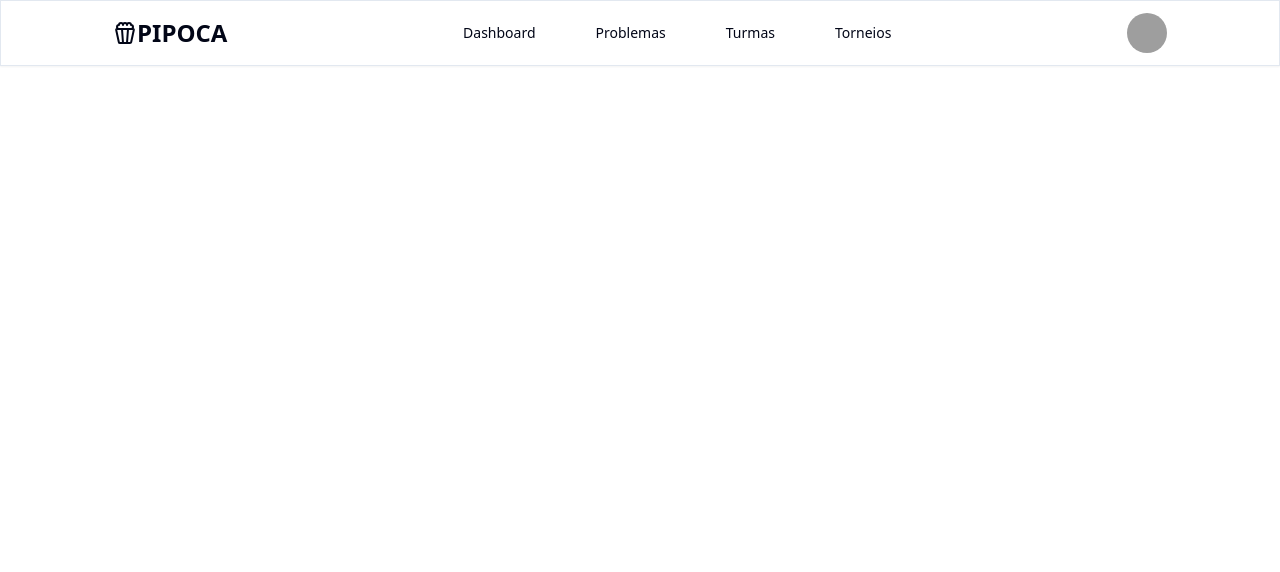
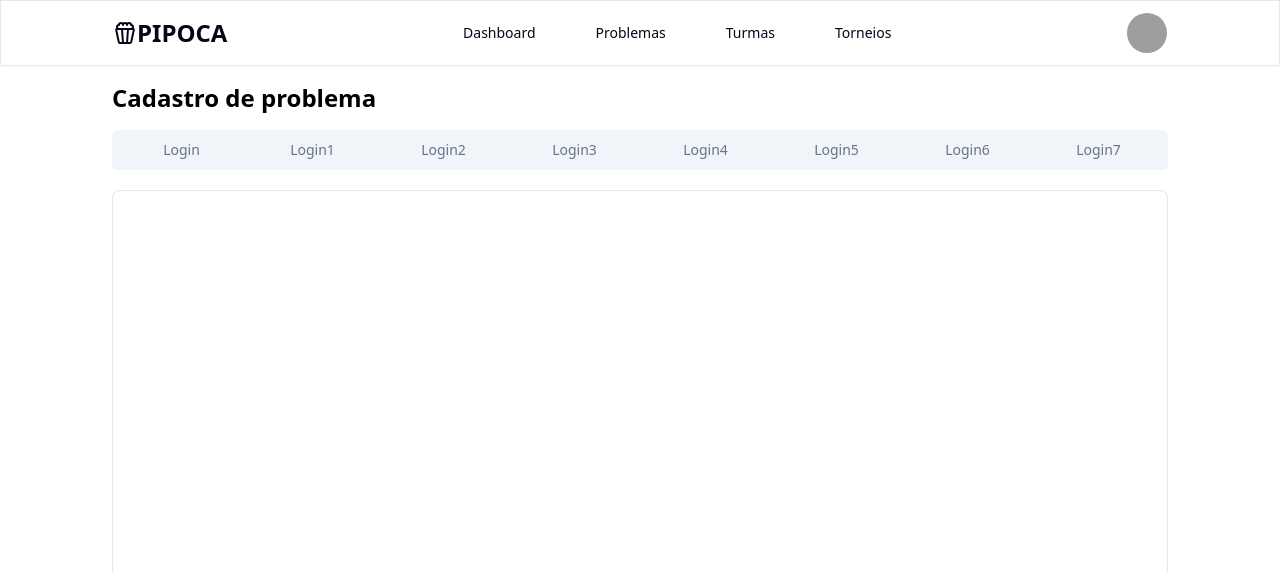
Before and after one commit to alcides07/pipoca, a React (Vite) app in the folder frontend/: page /problemas/cadastro in a window 1280 px wide. Shown: the top 572 px of the page. Built offline with nearby package versions, Linux system fonts and the light colour scheme; grey boxes are pictures that could not be loaded.

Commit message:
wip: adiciona versão inicial de cadastro de problema (#331)

```diff
--- a/frontend/src/App.tsx
+++ b/frontend/src/App.tsx
@@ -3,6 +3,7 @@ import Dashboard from "./pages/dashboard";
 import ListarProblemas from "./pages/Problemas/listarProblemas";
 import Header from "./components/header";
 import Login from "./pages/login";
+import CadastrarProblemas from "./pages/Problemas/cadastrarProblemas";
 
 const linksHeader = [
   { nome: "Dashboard", link: "/" },
@@ -19,6 +20,7 @@ function App() {
         <Routes>
           <Route path="/dashboard" element={<Dashboard />} />
           <Route path="/problemas" element={<ListarProblemas />} />
+          <Route path="/problemas/cadastro" element={<CadastrarProblemas />} />
           <Route path="/" element={<Login />} />
         </Routes>
       </BrowserRouter>
--- a/frontend/src/pages/Problemas/cadastrarProblemas.tsx
+++ b/frontend/src/pages/Problemas/cadastrarProblemas.tsx
@@ -1,21 +1,70 @@
-import { useEffect, useState } from "react";
-import problemaService from "../../service/api/problemaService";
-import { iDataProblema } from "../../interfaces/iProblema";
+import { Button } from "@/components/ui/button";
+import {
+  Card,
+  CardContent,
+  CardDescription,
+  CardFooter,
+  CardHeader,
+  CardTitle,
+} from "@/components/ui/card";
+import { Input } from "@/components/ui/input";
+import { Label } from "@/components/ui/label";
+import { Tabs, TabsContent, TabsList, TabsTrigger } from "@/components/ui/tabs";
+import FormLogin from "../login/components/formLogin";
+import FormRegister from "../login/components/formRegister";
+import { Toaster } from "@/components/ui/toaster";
 
-function ListarProblemas() {
-  const [problemas, setProblemas] = useState<iDataProblema[]>([]);
-  useEffect(() => {
-    handleProblem();
-  }, []);
-
-  async function handleProblem() {
-    await problemaService.getProblemas().then((response) => {
-      setProblemas(response.data);
-      console.log(response);
-    });
-  }
-
-  return ();
+function CadastrarProblemas() {
+  return (
+    <div className="px-28">
+      <div className="py-4">
+        <p className="text-2xl font-bold">Cadastro de problema</p>
+      </div>
+      <Tabs className="w-full">
+        <TabsList className="grid w-full grid-cols-8">
+          <TabsTrigger value="login">Login</TabsTrigger>
+          <TabsTrigger value="login1">Login1</TabsTrigger>
+          <TabsTrigger value="login2">Login2</TabsTrigger>
+          <TabsTrigger value="login3">Login3</TabsTrigger>
+          <TabsTrigger value="login4">Login4</TabsTrigger>
+          <TabsTrigger value="login5">Login5</TabsTrigger>
+          <TabsTrigger value="login6">Login6</TabsTrigger>
+          <TabsTrigger value="login7">Login7</TabsTrigger>
+        </TabsList>
+        <Card className="h-[80vh] flex justify-center items-center my-5">
+          <CardContent className="flex flex-col justify-center items-center">
+            <div className="w-[50vw] flex justify-center">
+              <TabsContent value="login">
+                <FormLogin />
+              </TabsContent>
+              <TabsContent value="login1">
+                <FormLogin />
+              </TabsContent>
+              <TabsContent value="login2">
+                <FormRegister />
+              </TabsContent>
+              <TabsContent value="Login3">
+                <FormRegister />
+              </TabsContent>
+              <TabsContent value="login4">
+                <FormLogin />
+              </TabsContent>
+              <TabsContent value="login5">
+                <FormRegister />
+              </TabsContent>
+              <TabsContent value="Login6">
+                <FormRegister />
+              </TabsContent>
+              <TabsContent value="Login7">
+                <FormRegister />
+              </TabsContent>
+            </div>
+          </CardContent>
+        </Card>
+      </Tabs>
+      <Toaster />
+    </div>
+  );
 }
 
-export default ListarProblemas;
+export default CadastrarProblemas;
--- a/frontend/src/pages/Problemas/listarProblemas.tsx
+++ b/frontend/src/pages/Problemas/listarProblemas.tsx
@@ -9,9 +9,12 @@ import { Button } from "@/components/ui/button";
 import { Card, CardContent } from "@/components/ui/card";
 import { Toaster } from "@/components/ui/toaster";
 import BotaoImporte from "./components/botaoImporte";
+import { useNavigate } from "react-router-dom";
 
 function ListarProblemas() {
   const [problemas, setProblemas] = useState<iDataProblema[]>([]);
+  const navigate = useNavigate();
+
   useEffect(() => {
     handleProblem();
   }, []);
@@ -23,6 +26,10 @@ function ListarProblemas() {
     });
   }
 
+  function cadastraProblema(): void {
+    navigate("/problemas/cadastro");
+  }
+
   return (
     <div className="px-28">
       <div className="py-4">
@@ -31,6 +38,8 @@ function ListarProblemas() {
       {problemas && problemas.length > 0 ? (
         <div>
           <DataTable columns={problemaColumns} data={problemas}>
+            <Button onClick={cadastraProblema}>Cadastrar</Button>
+
             <BotaoImporte handleProblem={handleProblem} />
           </DataTable>
         </div>
@@ -41,7 +50,7 @@ function ListarProblemas() {
               <h1 className="font-bold">Não há problemas cadastrados.</h1>
               <p>Você pode registrar um problema agora!</p>
               <div className="flex flex-col gap-3 m-5">
-                <Button>Cadastrar</Button>
+                <Button onClick={cadastraProblema}>Cadastrar</Button>
                 <BotaoImporte handleProblem={handleProblem} />
               </div>
             </div>
--- a/frontend/src/pages/login/components/formLogin.tsx
+++ b/frontend/src/pages/login/components/formLogin.tsx
@@ -64,7 +64,7 @@ function FormLogin() {
       });
   }
   return (
-    <Card>
+    <Card className="border-none">
       <CardHeader>
         <CardTitle>Login</CardTitle>
         <CardDescription>
--- a/frontend/src/pages/login/components/formRegister.tsx
+++ b/frontend/src/pages/login/components/formRegister.tsx
@@ -42,7 +42,7 @@ const formSchema = z.object({
 });
 
 interface FormRegisterProps {
-  onSuccess: () => void;
+  onSuccess?: () => void;
 }
 
 function FormRegister({ onSuccess }: FormRegisterProps) {
```
